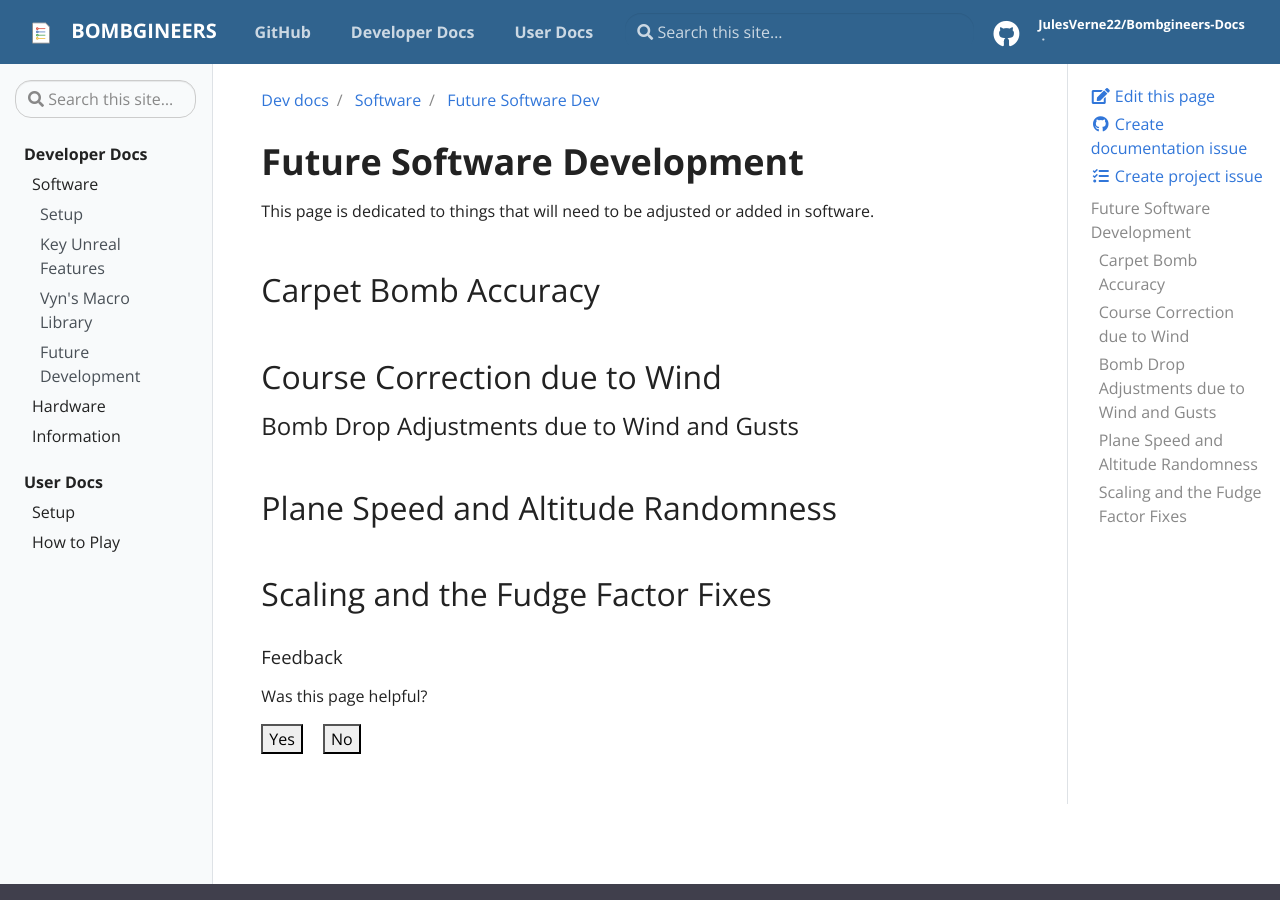
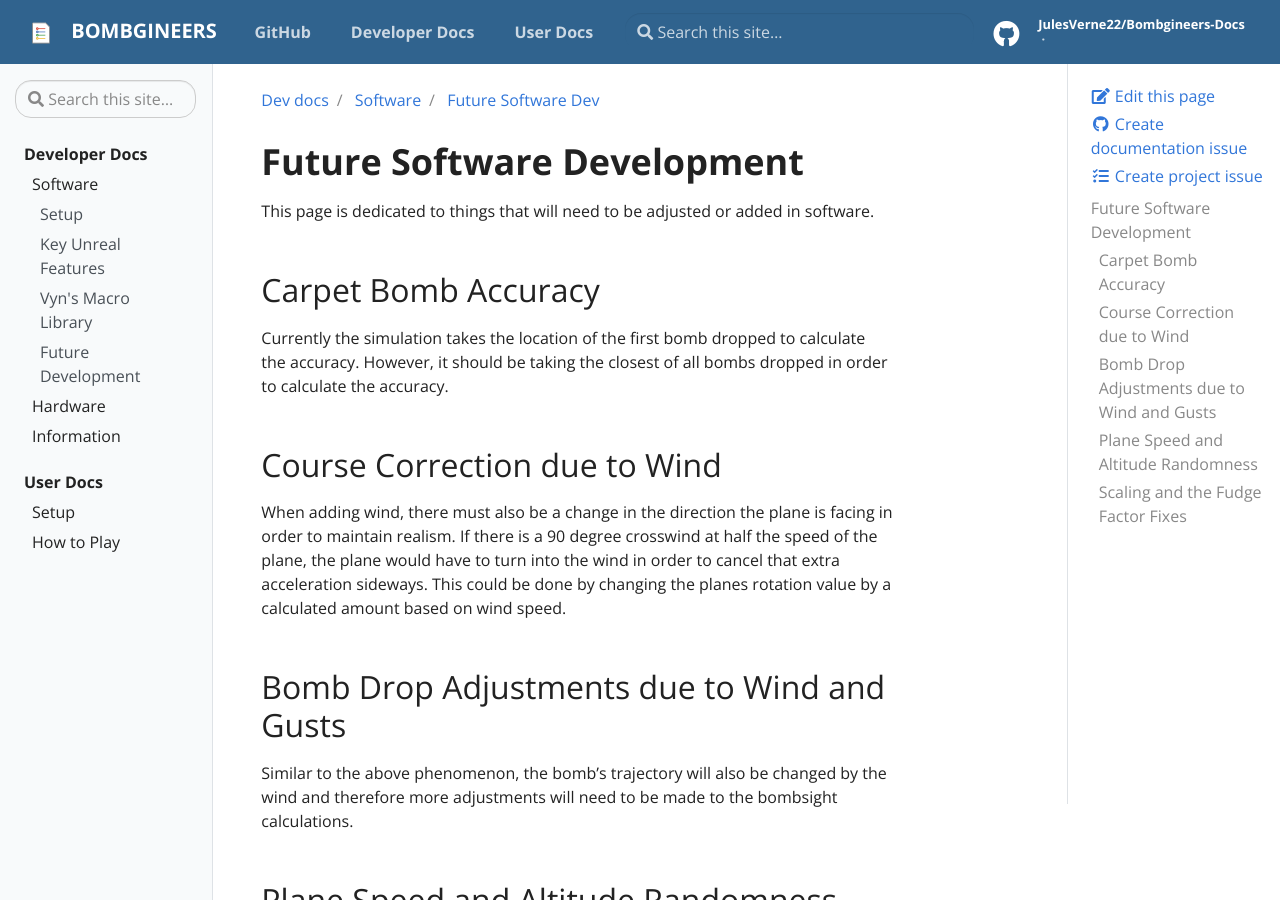
Before and after one commit to JulesVerne22/Bombgineers-Docs, a Jekyll site: the page built from pages/Development-Docs/Software/future-development.md, in a window 1280 px wide and 900 px high. Built offline with Jekyll 4.4.1, drawn with Linux system fonts in a browser that asks for light colours; some of the changed text lies outside the part shown.

Commit message:
Update future-development.md

```diff
--- a/pages/Development-Docs/Software/future-development.md
+++ b/pages/Development-Docs/Software/future-development.md
@@ -10,10 +10,20 @@ This page is dedicated to things that will need to be adjusted or added in softw
 
 ## Carpet Bomb Accuracy
 
+Currently the simulation takes the location of the first bomb dropped to calculate the accuracy. However, it should be taking the closest of all bombs dropped in order to calculate the accuracy.
+
 ## Course Correction due to Wind
 
-### Bomb Drop Adjustments due to Wind and Gusts
+When adding wind, there must also be a change in the direction the plane is facing in order to maintain realism. If there is a 90 degree crosswind at half the speed of the plane, the plane would have to turn into the wind in order to cancel that extra acceleration sideways. This could be done by changing the planes rotation value by a calculated amount based on wind speed.
+
+## Bomb Drop Adjustments due to Wind and Gusts
+
+Similar to the above phenomenon, the bomb's trajectory will also be changed by the wind and therefore more adjustments will need to be made to the bombsight calculations.
 
 ## Plane Speed and Altitude Randomness
 
+It was asked that we introduce randomness into the options set in the options menu. However, we were unable to achieve this due to time constraints. It is a fairly simple solution though. Simply take the selected value and use a random number function with a speicified range and add that value to the specified variables.
+
 ## Scaling and the Fudge Factor Fixes
+
+After almost completing the functional basics of the simulation, it was found that the units in the Unreal Engine crid were not the assumed 1 meter, rather they represent 1cm. So, all calculations and variables are based on that assumption. To offset this, we created a fudge factor which scales these said variables to the proper values or by any scalar for that matter. However, if set to the proper scale, the map will need to be expanded drastically which we did not have time to implement.
```
